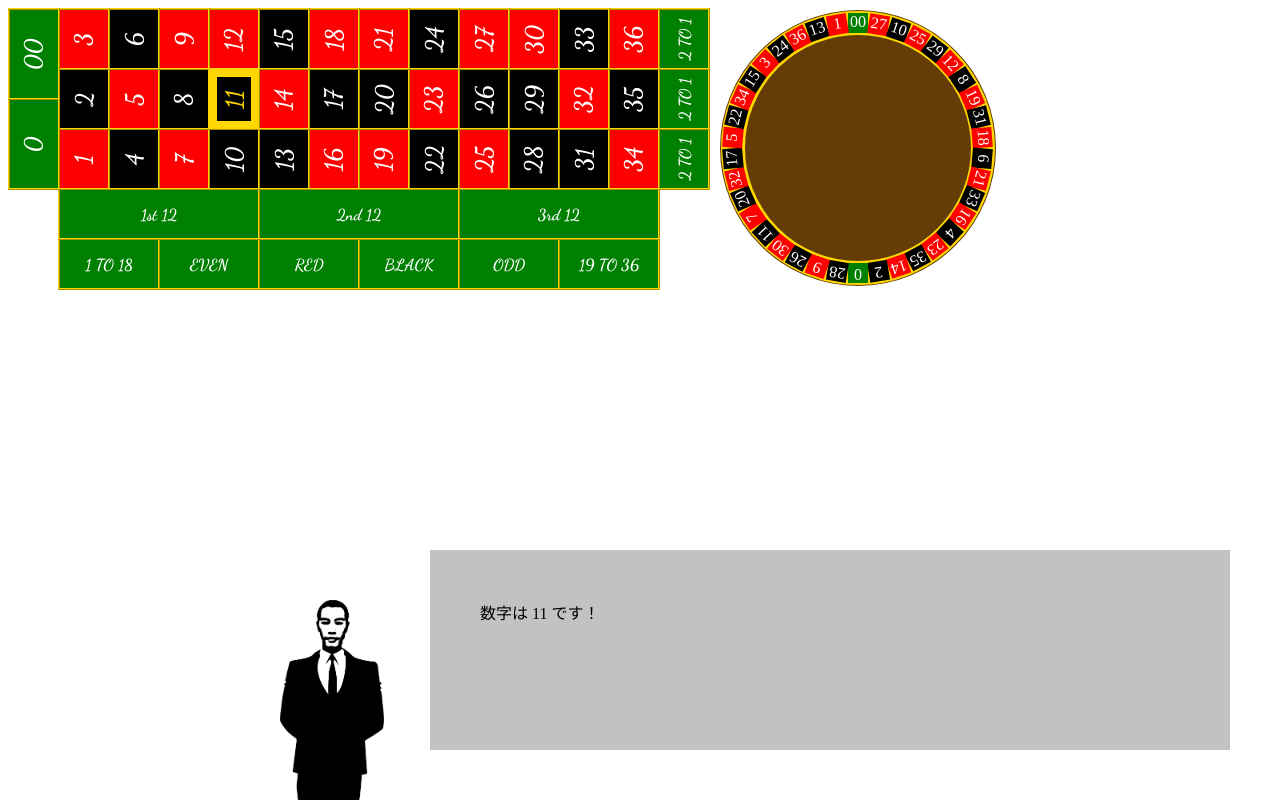
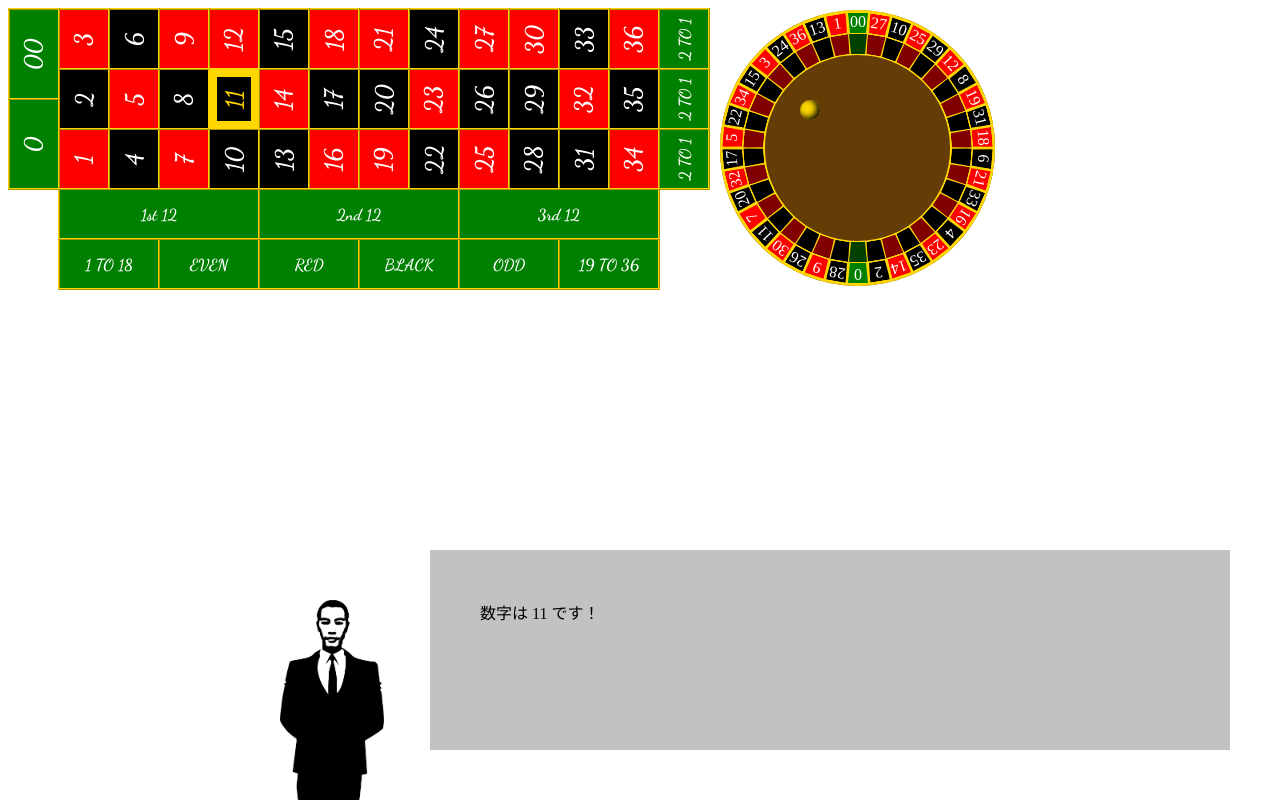
Before and after one commit to kanai-kiyoshi/roulette, a plain HTML site: page index.html in a window 1280 px wide. Drawn offline with Linux system fonts and the light colour scheme.

Commit message:
chakra rotates

```diff
--- a/index.html
+++ b/index.html
@@ -9,6 +9,7 @@
 		<script src="./js/head.js"></script>
 		<script src="./js/table.js"></script>
 		<script src="./js/chakra.js"></script>
+		<script src="./js/ball.js"></script>
 		<script src="./js/text.js"></script>
 	</body>
 </html>
--- /dev/null
+++ b/js/ball.js
@@ -0,0 +1,40 @@
+function ballThrow(){
+	const body=document.getElementsByTagName('body')[0];
+	const ball=document.createElement('div');
+	ball.id='ball';
+	Object.assign(ball.style,{
+		display: 'block',
+		position: 'absolute',
+		backgroundColor: 'gold',
+		width: '20px',
+		height: '20px',
+		borderRadius: '20px',
+		left: '170px',
+		top: '470px',
+		boxShadow: 'rgb(0 0 0) -3px -2px 6px 0px inset',
+	});
+	body.append(ball);
+	let i=0;
+	let down=true;
+	const throwing=setInterval(function(){
+		ball.style.left=~~ball.style.left.slice(0,-2)+16;
+		if(down){
+			ball.style.top=~~ball.style.top.slice(0,-2)+3*i;
+			i++;
+		}
+		else{
+			ball.style.top=~~ball.style.top.slice(0,-2)-10-3*i;
+			i--;
+		}
+		if(ball.style.top.slice(0,-2)>600){
+			down=false;
+		}
+	},25);
+	setTimeout(function(){
+		clearInterval(throwing);
+		ball.style.left=800;
+		ball.style.top=100;
+	},1000);
+}
+
+ballThrow();
--- a/js/chakra.js
+++ b/js/chakra.js
@@ -1,11 +1,12 @@
 chakra();
 function chakra(){
+	// define parent div
 	const body=document.getElementsByTagName('body')[0];
 	const div=document.createElement('div');
 	div.id='chakra';
 	Object.assign(div.style,{
 		position: 'absolute',
-		width: 	'275.5px',
+		width: 	'274.5px',
 		height: '275.5px',
 		left: '720px',
 		top: '10px',
@@ -14,10 +15,14 @@ function chakra(){
 		borderRadius: '200px',
 		outlineStyle: 'solid',
 		outlineColor: 'gold',
-		outlineOffset: '-25px',
-		outlineWidth: '24px'
+		outlineOffset: '-45px',
+		outlineWidth: '45px',
+		cursor: 'pointer',
 	});
 
+	/// define belt contains number display
+	const numberBelt=document.createElement('div');
+	numberBelt.id='numberBelt';
 	let colorIndex=true;
 	'00,27,10,25,29,12,8,19,31,18,6,21,33,16,4,23,35,14,2,0,28,9,26,30,11,7,20,32,17,5,22,34,15,3,24,36,13,1'
 	.split(',').forEach(function(num){
@@ -39,30 +44,101 @@ function chakra(){
 			left: 128,
 			top: 128,
 			textAlign: 'center',
+			clipPath: 'polygon(10% 100%, 0% 0%, 100% 0%, 90% 100%)',
 		});
-		div.append(span);
+		numberBelt.append(span);
 	});
-
+	div.append(numberBelt);
 	body.appendChild(div);
-
-	Array.from(document.querySelectorAll('div#chakra > span')).forEach(function(span,i){
+	//// positioning number displaies
+	Array.from(document.querySelectorAll('div#chakra > #numberBelt > span')).forEach(function(span,i){
 		const rad=(2*i*Math.PI)/38;
-		console.log(Math.sin(rad));
 		span.style.transform=`
 			rotate(${rad}rad)
 			translateY(${Math.sin(rad)/2-125}px)
 		`;
 	});
+
+	/// define belt contains number pocket for ball
+	const numberPocket=document.createElement('div');
+	numberPocket.id='numberPocket';
+	let colorIndex2=true;
+	'00,27,10,25,29,12,8,19,31,18,6,21,33,16,4,23,35,14,2,0,28,9,26,30,11,7,20,32,17,5,22,34,15,3,24,36,13,1'
+	.split(',').forEach(function(num){
+		const span=document.createElement('span');
+		span.id='chakra_in_'+num;
+		colorIndex2=!colorIndex2;
+		backgroundColor=colorIndex2?'red':'black';
+		if(num==='0'||num==='00'){
+			backgroundColor='green';
+		}
+		Object.assign(span.style,{
+			display: 'inline-block',
+			position: 'absolute',
+			backgroundColor: backgroundColor,
+			color: 'white',
+			width: 20,
+			height: 20,
+			left: 128,
+			top: 128,
+			textAlign: 'center',
+			clipPath: 'polygon(15% 100%, 5% 0%, 95% 0%, 85% 100%)',
+			filter: 'brightness(.5)',
+		});
+		numberPocket.append(span);
+	});
+	div.append(numberPocket);
+	body.appendChild(div);
+	//// positioning number displaies
+	Array.from(document.querySelectorAll('div#chakra > #numberPocket > span')).forEach(function(span,i){
+		const rad=(2*i*Math.PI)/38;
+		span.style.transform=`
+			rotate(${rad}rad)
+			translateY(${Math.sin(rad)/2-104}px)
+		`;
+	});
 }
 
 const spin=function(){
-	document.getElementById('chakra').animate([
-  // keyframes
-  { transform: 'translateY(0px)' },
-  { transform: 'translateY(-300px)' }
-], {
-  // timing options
-  duration: 1000,
-  iterations: Infinity
-});
+	const chakra=document.getElementById('chakra');
+	if(chakra.getAnimations().length!==0){
+		return;
+	}
+		chakra.animate([
+		{ transform: 'rotate(360deg)' }
+	], {
+		duration: 1500,
+		iterations: 100,
+	});
 }
+
+const spinStart=function(){
+	const chakra=document.getElementById('chakra');
+	const duration=2e3;
+	chakra.animate([
+		{ transform: 'rotate(360deg)' }
+	], {
+		duration: duration,
+		easing: 'ease-in',
+	});
+	setTimeout(function(){
+		chakra.animate([
+			{ transform: 'rotate(360deg)' }
+		], {
+			duration: 1500,
+			iterations: 100,
+		});
+	},duration);
+}
+
+const spinStop=function(){
+	const chakra=document.getElementById('chakra');
+	chakra.getAnimations()[0].finish();
+	chakra.animate([
+		{ transform: 'rotate(360deg)' }
+	], {
+		duration: 5e3,
+		easing: 'ease-out',
+		iterations: 1,
+	});
+}
--- a/js/text.js
+++ b/js/text.js
@@ -66,13 +66,19 @@ function loop(){
 		const d=new Date();
 		const sec=d.getSeconds();
 		//console.log(sec);
+		if(21<sec&&sec<39){
+			spin();
+		}
 		switch(sec){
 			case 5:
 				chat('さあ、あなたのベットを置いてください。');
 				break;
+			case 18:
+				spinStart();
+				ballThrow();
+				break;
 			case 20:
 				chat('ディーラーはボールをスピンします…');
-					spin();
 					spining=setInterval(function(){
 						const elms=document.querySelectorAll('td[value*="_"]');
 						const elm=elms[Math.random()*38|0];
@@ -85,6 +91,9 @@ function loop(){
 				break;
 			case 30:
 				chat('オーケー、ノー・モア・ベット。');
+				break;
+			case 40:
+				spinStop();
 				break;
 			case 45 :
 				const elms=document.querySelectorAll('td[value*="_"]');
```
